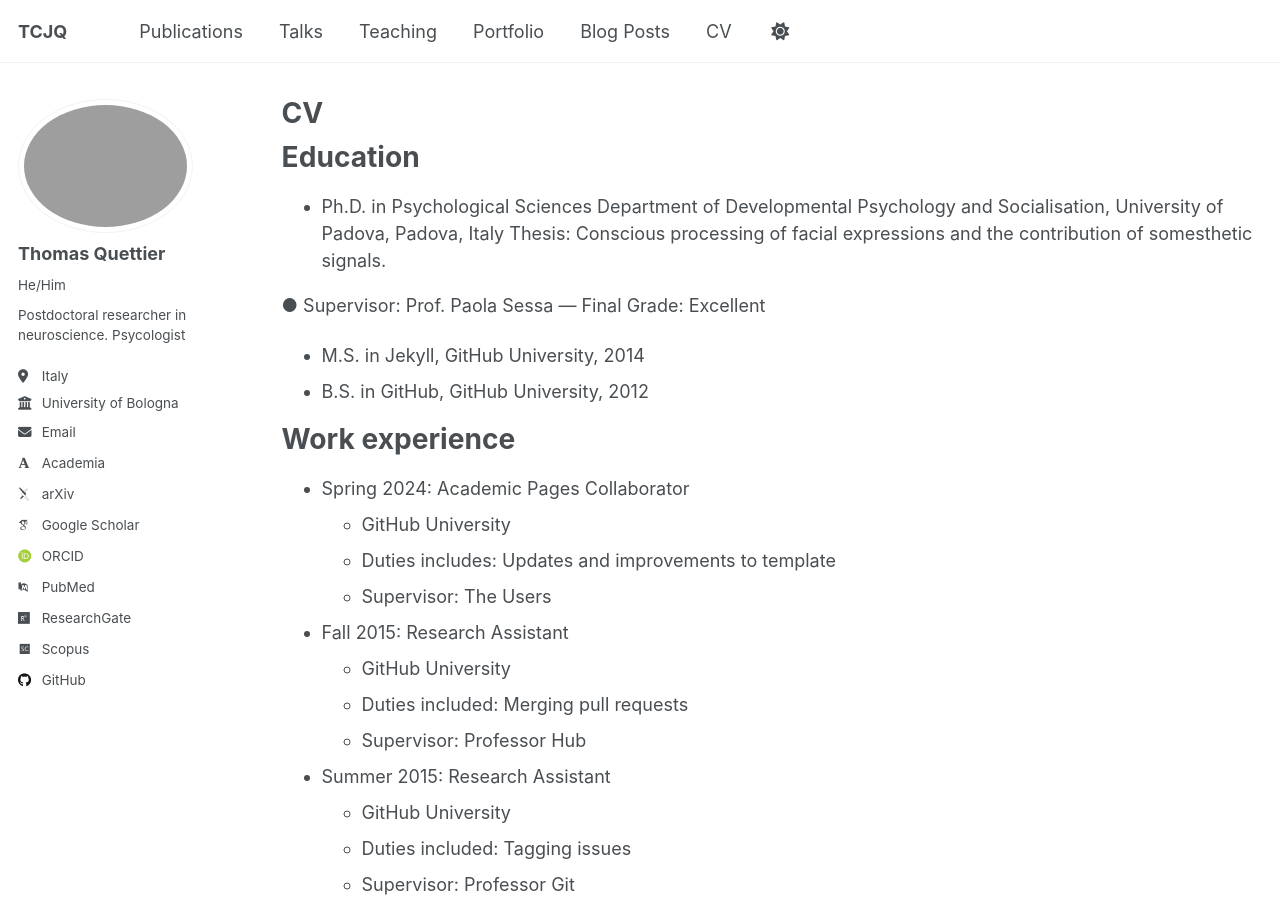
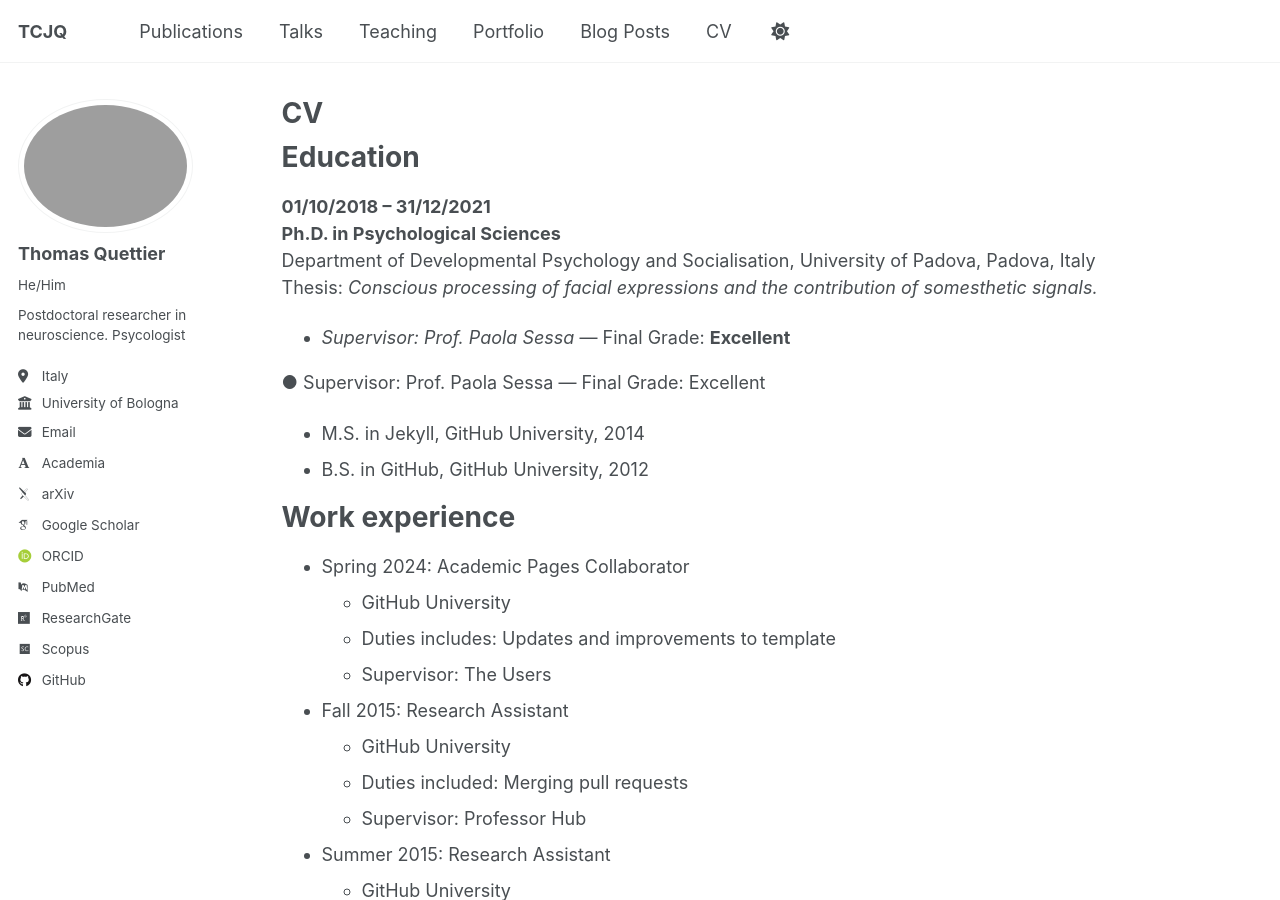
Before and after one commit to Merluin/tcjq.github.io, a Jekyll site: the page built from _pages/cv.md, in a window 1280 px wide and 900 px high. Built offline with Jekyll 4.4.1, drawn with Linux system fonts in a browser that asks for light colours; some web fonts are replaced; a script that is not in the unit is left out.

Commit message:
Update cv.md

```diff
--- a/_pages/cv.md
+++ b/_pages/cv.md
@@ -11,9 +11,11 @@ redirect_from:
 
 Education
 ======
-* Ph.D. in Psychological Sciences
-  Department of Developmental Psychology and Socialisation, University of Padova, Padova, Italy
-  Thesis: Conscious processing of facial expressions and the contribution of somesthetic signals.
+**01/10/2018 – 31/12/2021**
+**Ph.D. in Psychological Sciences**
+Department of Developmental Psychology and Socialisation, University of Padova, Padova, Italy
+Thesis: *Conscious processing of facial expressions and the contribution of somesthetic signals.*
+- *Supervisor: Prof. Paola Sessa* — Final Grade: **Excellent**
 
 ● Supervisor: Prof. Paola Sessa — Final Grade: Excellent
 * M.S. in Jekyll, GitHub University, 2014
```
